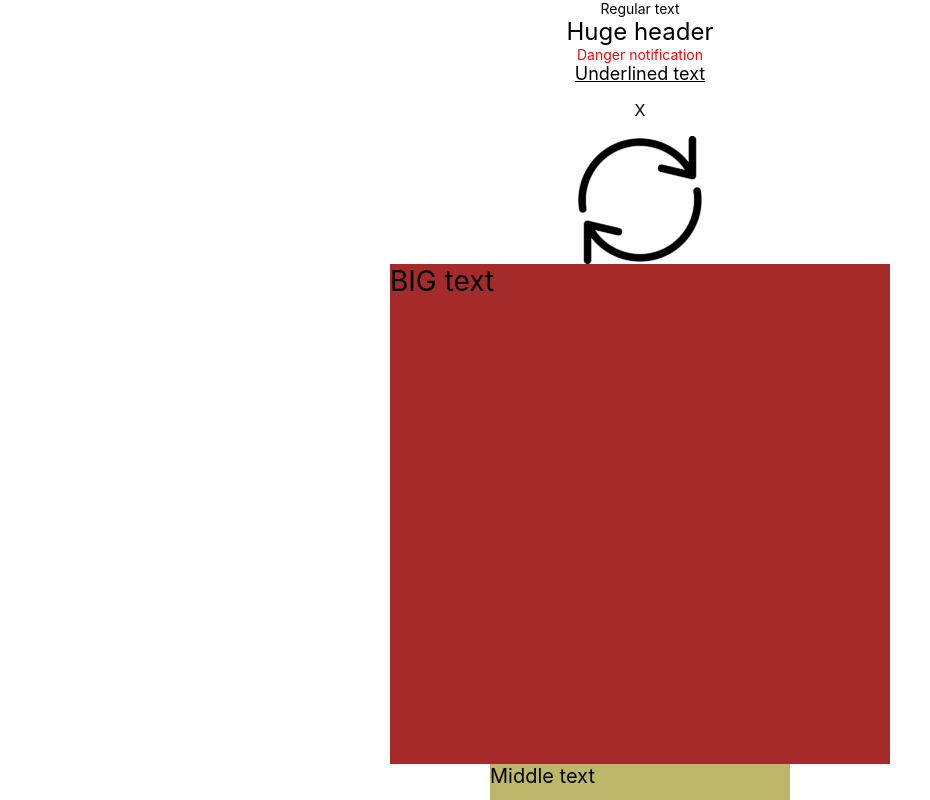
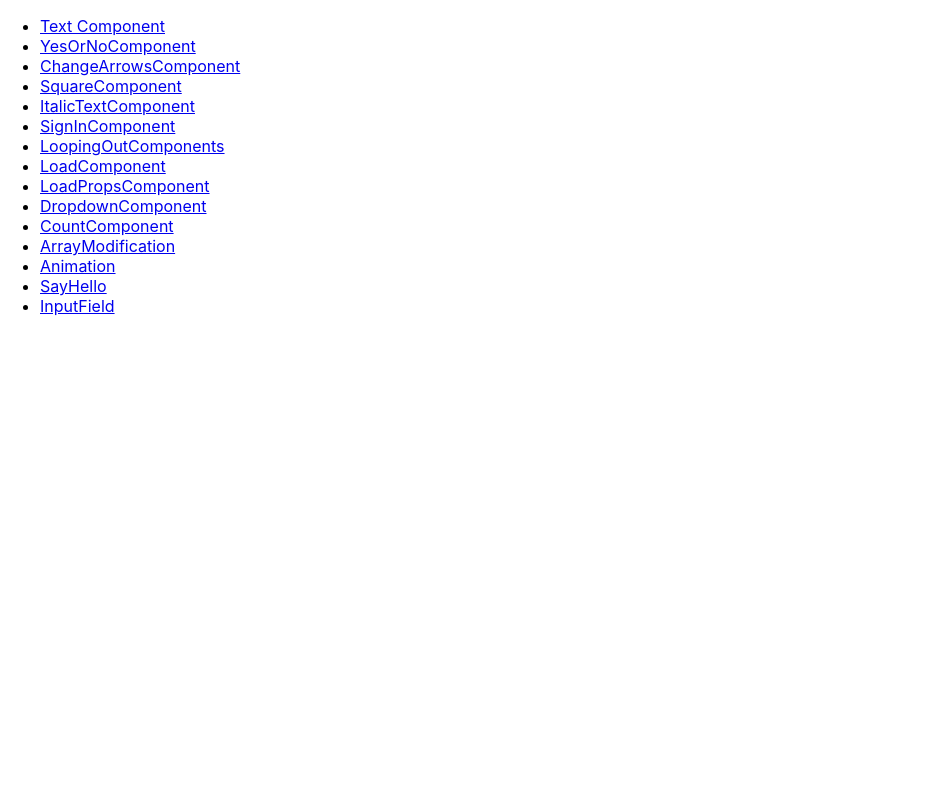
Before and after one commit to kireally/react-homework, a React (Create React App) app: page / in a window 1280 px wide. Shown: the top 800 px of the page, without its empty margins (0-930 px from the left). Built offline with nearby package versions, Linux system fonts and the light colour scheme.

Commit message:
feat: add router and change structure

```diff
--- a/package.json
+++ b/package.json
@@ -8,6 +8,7 @@
     "@testing-library/user-event": "^12.7.3",
     "react": "^17.0.1",
     "react-dom": "^17.0.1",
+    "react-router-dom": "^5.2.0",
     "react-scripts": "4.0.3",
     "web-vitals": "^1.1.0"
   },
--- a/src/App.js
+++ b/src/App.js
@@ -1,25 +1,217 @@
-import logo from './logo.svg';
-import './App.css';
+import React from 'react'
+import {
+  BrowserRouter as Router,
+  Switch,
+  Route,
+  Link
+} from "react-router-dom";
 
-function App() {
-  return (
-    <div className="App">
-      <header className="App-header">
-        <img src={logo} className="App-logo" alt="logo" />
-        <p>
-          Edit <code>src/App.js</code> and save to reload.
-        </p>
-        <a
-          className="App-link"
-          href="https://reactjs.org"
-          target="_blank"
-          rel="noopener noreferrer"
-        >
-          Learn React
-        </a>
-      </header>
-    </div>
-  );
+import TextComponent from './components/TextComponent'
+import YesOrNoComponent from './components/YesOrNoComponent'
+import ChangeArrowsComponent from './components/ChangeArrowsComponent'
+import SquareComponent from './components/SquareComponent'
+import ItalicTextComponent from './components/ItalicTextComponent'
+import SignInComponent from './components/SignInComponent'
+import LoopingOutComponents from './components/LoopingOutComponents'
+import LoadComponent from './components/LoadComponent'
+import LoadPropsComponent from './components/LoadPropsComponent'
+import DropdownComponent from './components/DropdownComponent'
+import CountComponent from './components/CountComponent'
+import ArrayModification from './components/ArrayModification'
+import Animation from './components/Animation'
+import SayHello from './components/SayHello'
+import InputField from './components/InputField'
+
+// class App extends React.Component {
+//   render() {
+//     return (
+//       <div className='container'>
+//       <TextComponent text='Regular text' fontSize={14} color='#000000'  />
+//       <TextComponent text='Huge header' fontSize={24} color='#000000'  />
+//       <TextComponent text='Danger notification' fontSize={14} color='#FF0000' />
+//       <TextComponent text='Underlined text' fontSize={18} color='#000000' textDecoration />
+
+//       <YesOrNoComponent />
+
+//       <ChangeArrowsComponent />
+
+//       <SquareComponent label='BIG text' cssClass='big-square' />
+//       <SquareComponent label='Middle text' cssClass='middle-square' />
+//       <SquareComponent label='little text' cssClass='little-square' />
+
+//       <ItalicTextComponent />
+
+//       <SignInComponent />
+
+//       <LoopingOutComponents />
+
+//       <LoadComponent />
+
+//       <LoadPropsComponent loading={true} />
+//       <LoadPropsComponent loading={false} />
+
+//       <DropdownComponent />
+
+//       <CountComponent />
+
+//       <ArrayModification />
+
+//       <Animation />
+
+//       <SayHello />
+
+//       <InputField />
+//     </div>
+//     )
+//   }
+
+// }
+
+
+class App extends React.Component {
+  render() {
+    return (
+      <Router>
+      <div>
+        <nav>
+          <ul>
+            <li>
+              <Link to="/TextComponent">Text Component</Link>
+            </li>
+            <li>
+              <Link to="/YesOrNoComponent">YesOrNoComponent</Link>
+            </li>
+            <li>
+              <Link to="/ChangeArrowsComponent">ChangeArrowsComponent</Link>
+            </li>
+            <li>
+              <Link to="/SquareComponent">SquareComponent</Link>
+            </li>
+            <li>
+              <Link to="/ItalicTextComponent">ItalicTextComponent</Link>
+            </li>
+            <li>
+              <Link to="/SignInComponent">SignInComponent</Link>
+            </li>
+            <li>
+              <Link to="/LoopingOutComponents">LoopingOutComponents</Link>
+            </li>
+            <li>
+              <Link to="/LoadComponent">LoadComponent</Link>
+            </li>
+            <li>
+              <Link to="/LoadPropsComponent">LoadPropsComponent</Link>
+            </li>
+            <li>
+              <Link to="/DropdownComponent">DropdownComponent</Link>
+            </li>
+            <li>
+              <Link to="/CountComponent">CountComponent</Link>
+            </li>
+            <li>
+              <Link to="/ArrayModification">ArrayModification</Link>
+            </li>
+            <li>
+              <Link to="/Animation">Animation</Link>
+            </li>
+            <li>
+              <Link to="/SayHello">SayHello</Link>
+            </li>
+            <li>
+              <Link to="/InputField">InputField</Link>
+            </li>
+          </ul>
+        </nav>
+
+        {/* A <Switch> looks through its children <Route>s and
+            renders the first one that matches the current URL. */}
+        <Switch>
+          <Route path="/TextComponent">
+            <div className='container'>
+              <TextComponent text='Regular text' fontSize={14} color='#000000'  />
+              <TextComponent text='Huge header' fontSize={24} color='#000000'  />
+              <TextComponent text='Danger notification' fontSize={14} color='#FF0000' />
+              <TextComponent text='Underlined text' fontSize={18} color='#000000' textDecoration />
+            </div>
+          </Route>
+          <Route path="/YesOrNoComponent">
+            <div className='container'>
+              <YesOrNoComponent />
+            </div>
+          </Route>
+          <Route path="/ChangeArrowsComponent">
+            <div className='container'>
+              <ChangeArrowsComponent />
+            </div>
+          </Route>
+          <Route path="/SquareComponent">
+            <div className='container'>
+            <SquareComponent label='BIG text' cssClass='big-square' />
+              <SquareComponent label='Middle text' cssClass='middle-square' />
+              <SquareComponent label='little text' cssClass='little-square' />
+            </div>
+          </Route>
+          <Route path="/ItalicTextComponent">
+            <div className='container'>
+              <ItalicTextComponent />
+            </div>
+          </Route>
+          <Route path="/SignInComponent">
+            <div className='container'>
+              <SignInComponent />
+            </div>
+          </Route>
+          <Route path="/LoopingOutComponents">
+            <div className='container'>
+              <LoopingOutComponents />
+            </div>
+          </Route>
+          <Route path="/LoadComponent">
+            <div className='container'>
+              <LoadComponent />
+            </div>
+          </Route>
+          <Route path="/LoadPropsComponent">
+            <div className='container'>
+              <LoadPropsComponent loading={true} />
+              <LoadPropsComponent loading={false} />
+            </div>
+          </Route>
+          <Route path="/DropdownComponent">
+            <div className='container'>
+              <DropdownComponent />
+            </div>
+          </Route>
+          <Route path="/CountComponent">
+            <div className='container'>
+            <CountComponent />
+            </div>
+          </Route>
+          <Route path="/ArrayModification">
+            <div className='container'>
+              <ArrayModification />
+            </div>
+          </Route>
+          <Route path="/Animation">
+            <div className='container'>
+              <Animation />
+            </div>
+          </Route>
+          <Route path="/SayHello">
+            <div className='container'>
+              <SayHello />
+            </div>
+          </Route>
+          <Route path="/InputField">
+            <div className='container'>
+              <InputField />
+            </div>
+          </Route>
+        </Switch>
+      </div>
+    </Router>
+    )
+  }
 }
 
 export default App;
--- a/src/index.js
+++ b/src/index.js
@@ -1,68 +1,10 @@
 import React from 'react';
 import ReactDOM from 'react-dom';
 import './index.css';
-import reportWebVitals from './reportWebVitals';
+import App from './App'
 
-import TextComponent from './components/TextComponent'
-import YesOrNoComponent from './components/YesOrNoComponent'
-import ChangeArrowsComponent from './components/ChangeArrowsComponent'
-import SquareComponent from './components/SquareComponent'
-import ItalicTextComponent from './components/ItalicTextComponent'
-import SignInComponent from './components/SignInComponent'
-import LoopingOutComponents from './components/LoopingOutComponents'
-import LoadComponent from './components/LoadComponent'
-import LoadPropsComponent from './components/LoadPropsComponent'
-import DropdownComponent from './components/DropdownComponent'
-import CountComponent from './components/CountComponent'
-import ArrayModification from './components/ArrayModification'
-import Animation from './components/Animation'
-import SayHello from './components/SayHello'
-import InputField from './components/InputField'
 
 ReactDOM.render(
-  <React.StrictMode>
-    <div className='container'>
-      <TextComponent text='Regular text' fontSize={14} color='#000000'  />
-      <TextComponent text='Huge header' fontSize={24} color='#000000'  />
-      <TextComponent text='Danger notification' fontSize={14} color='#FF0000' />
-      <TextComponent text='Underlined text' fontSize={18} color='#000000' textDecoration />
-
-      <YesOrNoComponent />
-
-      <ChangeArrowsComponent />
-
-      <SquareComponent label='BIG text' cssClass='big-square' />
-      <SquareComponent label='Middle text' cssClass='middle-square' />
-      <SquareComponent label='little text' cssClass='little-square' />
-
-      <ItalicTextComponent />
-
-      <SignInComponent />
-
-      <LoopingOutComponents />
-
-      <LoadComponent />
-
-      <LoadPropsComponent loading={true} />
-      <LoadPropsComponent loading={false} />
-
-      <DropdownComponent />
-
-      <CountComponent />
-
-      <ArrayModification />
-
-      <Animation />
-
-      <SayHello />
-
-      <InputField />
-    </div>
-  </React.StrictMode>,
+  <App />,
   document.getElementById('root')
 );
-
-// If you want to start measuring performance in your app, pass a function
-// to log results (for example: reportWebVitals(console.log))
-// or send to an analytics endpoint. Learn more: https://bit.ly/CRA-vitals
-reportWebVitals();
```
Also changed, not shown: 1 other file (tests, documents, lock files or other folders).
